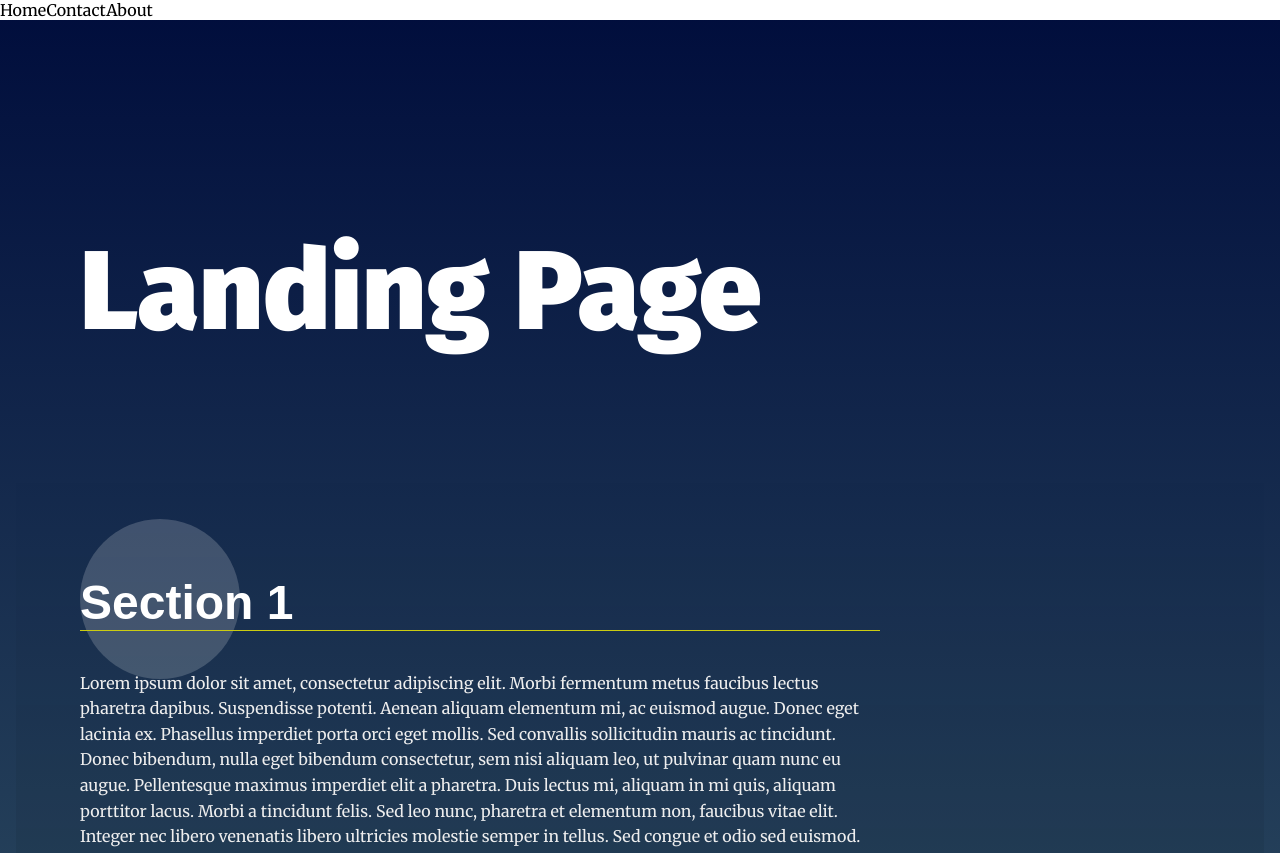
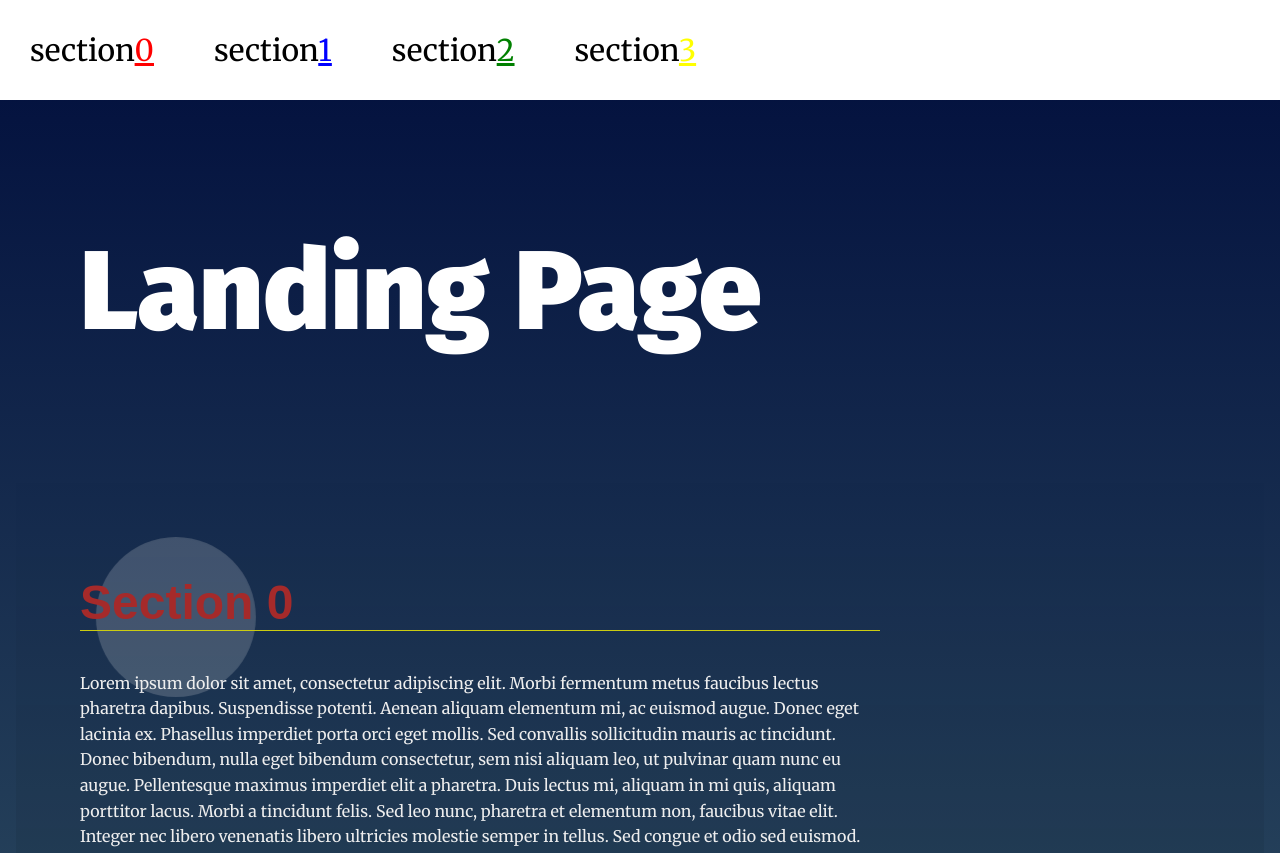
Before and after one commit to Hala-001/landing-Page-Project2, a plain HTML site: page projects/landing-page/index.html in a window 1280 px wide. Shown: the top 853 px of the page. Drawn offline with Linux system fonts and the light colour scheme.

Commit message:
add logic

```diff
--- a/projects/landing-page/css/styles.css
+++ b/projects/landing-page/css/styles.css
@@ -21,9 +21,14 @@ body {
 
     display: flex;
     justify-content: left;
+    width:100px ;
+    height: 100px;
+     display: flex;
+    align-items: center;
 
 
 }
+html{scroll-behavior: smooth;}
 
 /* Typeography General*/
 h1 {
--- a/projects/landing-page/index.html
+++ b/projects/landing-page/index.html
@@ -13,10 +13,12 @@
   <!-- HTML Follows BEM naming conventions
   IDs are only used for sections to connect menu achors to sections -->
   <header class="page__header">
-    <nav class="navbar__menu">
+    <nav class="navbar__menu"><a href="#" class="navbar-brand"></a>
       <!-- Navigation starts as empty UL that will be populated with JS -->
       <div class="Navigation">
+
       <ul id="navbar__list">
+
 
 
       </ul></div>
@@ -30,9 +32,10 @@
     a data attribute that will populate the li node.
     Adding more sections will automatically populate nav.
     The first section is set to active class by default -->
+
     <section id="section1" data-nav="Section 1" class="your-active-class">
       <div class="landing__container">
-        <h2>Section 1</h2>
+        <h2 style="color: brown;">Section 0</h2>
         <p>Lorem ipsum dolor sit amet, consectetur adipiscing elit. Morbi fermentum metus faucibus lectus pharetra dapibus. Suspendisse potenti. Aenean aliquam elementum mi, ac euismod augue. Donec eget lacinia ex. Phasellus imperdiet porta orci eget mollis. Sed convallis sollicitudin mauris ac tincidunt. Donec bibendum, nulla eget bibendum consectetur, sem nisi aliquam leo, ut pulvinar quam nunc eu augue. Pellentesque maximus imperdiet elit a pharetra. Duis lectus mi, aliquam in mi quis, aliquam porttitor lacus. Morbi a tincidunt felis. Sed leo nunc, pharetra et elementum non, faucibus vitae elit. Integer nec libero venenatis libero ultricies molestie semper in tellus. Sed congue et odio sed euismod.</p>
 
         <p>Aliquam a convallis justo. Vivamus venenatis, erat eget pulvinar gravida, ipsum lacus aliquet velit, vel luctus diam ipsum a diam. Cras eu tincidunt arcu, vitae rhoncus purus. Vestibulum fermentum consectetur porttitor. Suspendisse imperdiet porttitor tortor, eget elementum tortor mollis non.</p>
@@ -40,15 +43,15 @@
     </section>
     <section id="section2" data-nav="Section 2">
       <div class="landing__container">
-        <h2>Section 2</h2>
-        <p>Lorem ipsum dolor sit amet, consectetur adipiscing elit. Morbi fermentum metus faucibus lectus pharetra dapibus. Suspendisse potenti. Aenean aliquam elementum mi, ac euismod augue. Donec eget lacinia ex. Phasellus imperdiet porta orci eget mollis. Sed convallis sollicitudin mauris ac tincidunt. Donec bibendum, nulla eget bibendum consectetur, sem nisi aliquam leo, ut pulvinar quam nunc eu augue. Pellentesque maximus imperdiet elit a pharetra. Duis lectus mi, aliquam in mi quis, aliquam porttitor lacus. Morbi a tincidunt felis. Sed leo nunc, pharetra et elementum non, faucibus vitae elit. Integer nec libero venenatis libero ultricies molestie semper in tellus. Sed congue et odio sed euismod.</p>
+        <h2 style="color:blue">Section 1</h2>
+        <p class='se1'>Lorem ipsum dolor sit amet, consectetur adipiscing elit. Morbi fermentum metus faucibus lectus pharetra dapibus. Suspendisse potenti. Aenean aliquam elementum mi, ac euismod augue. Donec eget lacinia ex. Phasellus imperdiet porta orci eget mollis. Sed convallis sollicitudin mauris ac tincidunt. Donec bibendum, nulla eget bibendum consectetur, sem nisi aliquam leo, ut pulvinar quam nunc eu augue. Pellentesque maximus imperdiet elit a pharetra. Duis lectus mi, aliquam in mi quis, aliquam porttitor lacus. Morbi a tincidunt felis. Sed leo nunc, pharetra et elementum non, faucibus vitae elit. Integer nec libero venenatis libero ultricies molestie semper in tellus. Sed congue et odio sed euismod.</p>
 
         <p>Aliquam a convallis justo. Vivamus venenatis, erat eget pulvinar gravida, ipsum lacus aliquet velit, vel luctus diam ipsum a diam. Cras eu tincidunt arcu, vitae rhoncus purus. Vestibulum fermentum consectetur porttitor. Suspendisse imperdiet porttitor tortor, eget elementum tortor mollis non.</p>
       </div>
     </section>
     <section id="section3" data-nav="Section 3">
       <div class="landing__container">
-        <h2>Section 3</h2>
+        <h2 style="color:green">Section 2</h2>
         <p>Lorem ipsum dolor sit amet, consectetur adipiscing elit. Morbi fermentum metus faucibus lectus pharetra dapibus. Suspendisse potenti. Aenean aliquam elementum mi, ac euismod augue. Donec eget lacinia ex. Phasellus imperdiet porta orci eget mollis. Sed convallis sollicitudin mauris ac tincidunt. Donec bibendum, nulla eget bibendum consectetur, sem nisi aliquam leo, ut pulvinar quam nunc eu augue. Pellentesque maximus imperdiet elit a pharetra. Duis lectus mi, aliquam in mi quis, aliquam porttitor lacus. Morbi a tincidunt felis. Sed leo nunc, pharetra et elementum non, faucibus vitae elit. Integer nec libero venenatis libero ultricies molestie semper in tellus. Sed congue et odio sed euismod.</p>
 
         <p>Aliquam a convallis justo. Vivamus venenatis, erat eget pulvinar gravida, ipsum lacus aliquet velit, vel luctus diam ipsum a diam. Cras eu tincidunt arcu, vitae rhoncus purus. Vestibulum fermentum consectetur porttitor. Suspendisse imperdiet porttitor tortor, eget elementum tortor mollis non.</p>
@@ -57,7 +60,7 @@
     </section>
     <section id="section4" data-nav="Section 4">
       <div class="landing__container">
-        <h2>Section 4</h2>
+        <h2 style="color:Yellow">Section 3</h2>
         <p>Lorem ipsum dolor sit amet, consectetur adipiscing elit. Morbi fermentum metus faucibus lectus pharetra dapibus. Suspendisse potenti. Aenean aliquam elementum mi, ac euismod augue. Donec eget lacinia ex. Phasellus imperdiet porta orci eget mollis. Sed convallis sollicitudin mauris ac tincidunt. Donec bibendum, nulla eget bibendum consectetur, sem nisi aliquam leo, ut pulvinar quam nunc eu augue. Pellentesque maximus imperdiet elit a pharetra. Duis lectus mi, aliquam in mi quis, aliquam porttitor lacus. Morbi a tincidunt felis. Sed leo nunc, pharetra et elementum non, faucibus vitae elit. Integer nec libero venenatis libero ultricies molestie semper in tellus. Sed congue et odio sed euismod.</p>
 
         <p>Aliquam a convallis justo. Vivamus venenatis, erat eget pulvinar gravida, ipsum lacus aliquet velit, vel luctus diam ipsum a diam. Cras eu tincidunt arcu, vitae rhoncus purus. Vestibulum fermentum consectetur porttitor. Suspendisse imperdiet porttitor tortor, eget elementum tortor mollis non.</p>
--- a/projects/landing-page/js/app.js
+++ b/projects/landing-page/js/app.js
@@ -2,19 +2,234 @@
 //builds navigation
 function mainFunction(){
     const ul=document.getElementById('navbar__list');
-    var arr = ['Home','Contact','About'];
-
+    var arr = ['section','section','section','section'];
+// build the nav
+// Build menu
     for (var i = 0; i < arr.length; i++){
         var item = document.createElement('il');
+        var a = document.createElement('a');
+        a.textContent = i;
 
         item.textContent = arr[i];
         item.style.color= "black";
+        item.style.fontSize="30px";
+        item.style.margin="30px";
+        item.id='navbar'+i;
+        a.id='navbarr'+i;
         ul.appendChild(item);
+        item.appendChild(a);
+
 
     }
+
+}
+mainFunction();
+
+//className for evry item in unorder list
+const item0 = document.querySelector('#navbar0');
+const item1 = document.querySelector('#navbar1');
+const item2 = document.querySelector('#navbar2');
+const item3 = document.querySelector('#navbar3');
+
+
+
+//setAttribut to anchor 1
+const a1 = document.getElementById('navbarr0');
+var att = document.createAttribute("href");
+  att.value = "#section1";
+  a1.setAttributeNode(att);
+  a1.style.color='red';
+//setAttribut to anchor 2
+const a2 = document.getElementById('navbarr1');
+var att2 = document.createAttribute("href");
+  att2.value = "#section2";
+  a2.setAttributeNode(att2);
+  a2.style.color='blue';
+//setAttribut to anchor 3
+const a3 = document.getElementById('navbarr2');
+var att3 = document.createAttribute("href");
+  att3.value = "#section3";
+  a3.setAttributeNode(att3);
+  a3.style.color='green';
+//setAttribut to anchor 4
+const a4 = document.getElementById('navbarr3');
+
+var att4 = document.createAttribute("href");
+  att4.value = "#section4";
+  a4.setAttributeNode(att4);
+  a4.style.color='Yellow';
+ ///////////////////////////////////////
+
+// using scrollTO and give coloer to ul
+window.onscroll = function() {myFunction()};
+function myFunction() {
+  if (document.body.scrollTop > 350 || document.documentElement.scrollTop > 350) {
+    const item0 = document.querySelector('#navbar0').style.color='red';
+  } else {
+    const item0 = document.querySelector('#navbar0').style.color='black';
+  }
+  if (document.body.scrollTop > 850 || document.documentElement.scrollTop > 850) {
+    const item1 = document.querySelector('#navbar1').style.color='blue';
+  } else {
+    const item1 = document.querySelector('#navbar1').style.color='black';
+  }
+  if (document.body.scrollTop >1400|| document.documentElement.scrollTop >1400) {
+    const item2 = document.querySelector('#navbar2').style.color='green';
+  } else {
+    const item2 = document.querySelector('#navbar2').style.color='black';
+  }
+  if (document.body.scrollTop >1950|| document.documentElement.scrollTop >1950) {
+    const item3 = document.querySelector('#navbar3').style.color='yellow';
+  } else {
+    const item3 = document.querySelector('#navbar3').style.color='black';
+  }
 }
 
-mainFunction();
+
+
+
+
+
+
+
+
+
+
+
+
+
+
+
+
+
+
+
+
+// const mainHeading = document.querySelector('#navbar0');
+
+// mainHeading.addEventListener('click', function () {
+//   mainHeading.style.color='red';
+//   const p1=document.querySelector('.se1');
+
+
+
+// });
+
+
+
+
+
+
+
+
+
+
+
+
+
+
+
+
+
+
+
+
+
+
+
+
+
+
+
+
+
+
+
+
+
+// var target = document.querySelector('#section4');
+
+
+
+// const options = {
+//     root: null,
+//     rootMargin: '0px',
+//     threshold: 1.0
+//   };
+
+
+//   let callback= (entries, observer)=> {
+//     entries.forEach(entry => {
+//       if(entry.target.id===target){
+//         item3.style.color='red';}
+//         else{
+//         item3.style.color='Yellow';
+
+//       }
+//       console.log(entry);
+//     });
+//   }
+
+//   let observer = new IntersectionObserver(callback, options);
+//   observer.observe(target);
+//   console.log(target);
+
+
+  ///////////////////////////////////////
+  //                                   //
+  //////////////////////////////////////
+
+// var target3 = document.querySelector('#section3');
+// let callback= (entries, observer)=> {
+//   //observer.observe(target);
+//   entries.forEach(entry => {
+//     console.log("entry.target.id "+entry.target.id)
+//     console.log("target "+target.id);
+//     if(entry.target.id==target.id){
+//       console.log(item3);
+//       item3.style.color='red';
+//     }if(entry.target3.id==target3.id){
+//       item3.style.color='Yellow';
+//       item3.style.color='red';
+//     }
+//     console.log(entry);
+//     });
+//   }
+
+
+// let callback= (entries, observer)=> {
+//   entries.forEach(entry => {
+//     //console.log("entry.target.id "+entry.target.id)
+//     //console.log("target "+target.id);
+//     if(entry.target3.id==target3.id){
+//       item3.style.color='Yellow';
+//       item3.style.color='red';
+//       }console.log(entry);});
+//       }
+
+// let observer = new IntersectionObserver(callback, options);
+// observer.observe(target);
+
+// let observer3 = new IntersectionObserver(callback, options);
+// observer3.observe(target3);
+
+  ///////////////////////////////////////
+  //                                   //
+  //////////////////////////////////////
+
+//style for elemint section
+// const style0=item0.style.color='red';
+// const style1=item1.style.color='red';
+// const style2=item2.style.color='red';
+// const style3=item3.style.color='red';
+
+
+
+
+
+
+
+
 
 
 /**
@@ -52,7 +267,7 @@ mainFunction();
  *
 */
 
-// build the nav
+
 
 
 // Add class 'active' to section when near top of viewport
@@ -67,7 +282,7 @@ mainFunction();
  *
 */
 
-// Build menu
+
 
 // Scroll to section on link click
 
```
